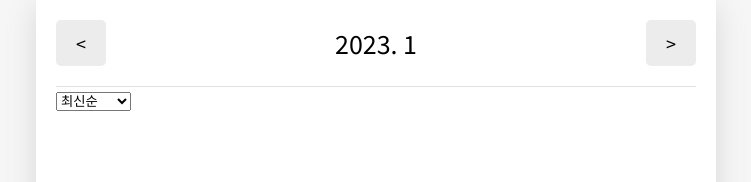
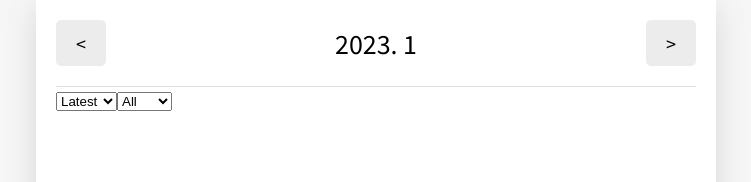
Before and after one commit to hansolljeong/react-emotion-diary, a React (Create React App) app: page / in a window 1280 px wide. Shown: the top 182 px of the page, without its empty margins (264-1015 px from the left). Built offline with nearby package versions, Linux system fonts and the light colour scheme.

Commit message:
좋은 감정/안좋은 감정 필터 적용

```diff
--- a/src/components/DiaryList.js
+++ b/src/components/DiaryList.js
@@ -1,8 +1,14 @@
 import { useState } from "react";
 
 const sortOptionList = [
-  { value: "latest", name: "최신순" },
-  { value: "oldest", name: "오래된 순" },
+  { value: "latest", name: "Latest" },
+  { value: "oldest", name: "Oldest" },
+];
+
+const filterOptionList = [
+  { value: "all", name: "All" },
+  { value: "good", name: "Good" },
+  { value: "bad", name: "Bad" },
 ];
 
 const ControlMenu = ({ value, onChange, optionList }) => {
@@ -23,8 +29,17 @@ const ControlMenu = ({ value, onChange, optionList }) => {
 
 const DiaryList = ({ diaryList }) => {
   const [sortType, setSortType] = useState("latest");
+  const [filter, setFilter] = useState("all");
 
   const getProcessedDiaryList = () => {
+    const filterCallBack = (item) => {
+      if (filter === "good") {
+        return parseInt(item.emotion) <= 3;
+      } else {
+        return parseInt(item.emotion) > 3;
+      }
+    };
+
     const compare = (a, b) => {
       if (sortType === "latest") {
         return parseInt(b.date) - parseInt(a.date);
@@ -34,8 +49,10 @@ const DiaryList = ({ diaryList }) => {
     };
 
     const copyList = JSON.parse(JSON.stringify(diaryList));
+    const filteredList =
+      filter === "all" ? copyList : copyList.filter((it) => filterCallBack(it));
 
-    const sortedList = copyList.sort(compare);
+    const sortedList = filteredList.sort(compare);
     return sortedList;
   };
 
@@ -45,6 +62,11 @@ const DiaryList = ({ diaryList }) => {
         value={sortType}
         onChange={setSortType}
         optionList={sortOptionList}
+      />
+      <ControlMenu
+        value={filter}
+        onChange={setFilter}
+        optionList={filterOptionList}
       />
       {getProcessedDiaryList().map((it) => (
         <div key={it.id}>{it.content}</div>
```
